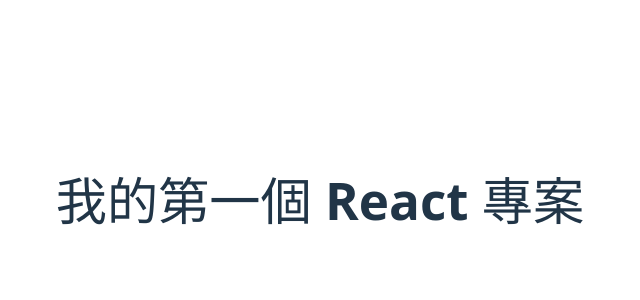
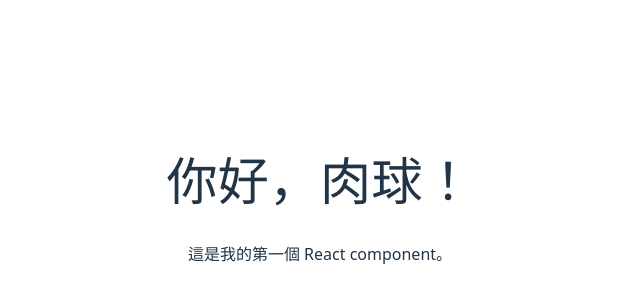
Before and after one commit to roucho1/my-react-app, a React (Vite) app: page / in a window 1280 px wide. Shown: the part 200-500 px from the top of the page, without its empty margins (320-960 px from the left). Built offline with nearby package versions, Linux system fonts and the light colour scheme.

Commit message:
Day 2: JSX 語法學習與第一個 Function Component 學習 JSX 與 HTML 的差異 嘗試第一個Function Component

```diff
--- a/src/App.jsx
+++ b/src/App.jsx
@@ -2,11 +2,12 @@
 import reactLogo from "./assets/react.svg";
 import viteLogo from "/vite.svg";
 import "./App.css";
+import Greeting from "./Greeting";
 
 function App() {
   return (
     <div>
-      <h1>我的第一個 React 專案</h1>
+      <Greeting />
     </div>
   );
 }
--- /dev/null
+++ b/src/Greeting.jsx
@@ -0,0 +1,12 @@
+function Greeting() {
+  const name = "肉球";
+
+  return (
+    <div>
+      <h1>你好，{name}！</h1>
+      <p>這是我的第一個 React component。</p>
+    </div>
+  );
+}
+
+export default Greeting;
```
